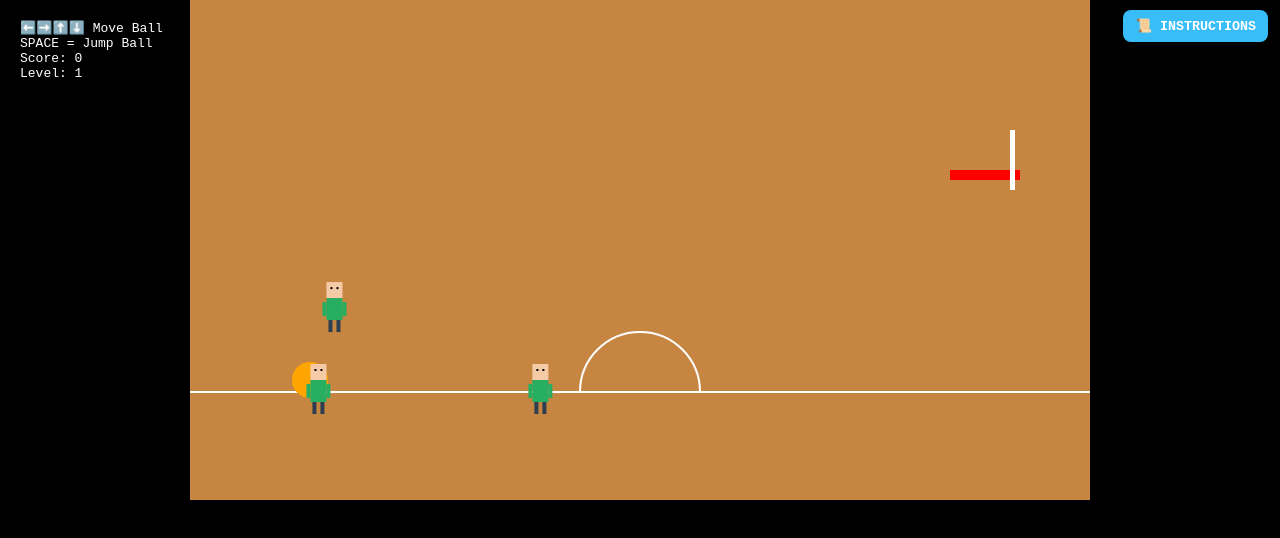
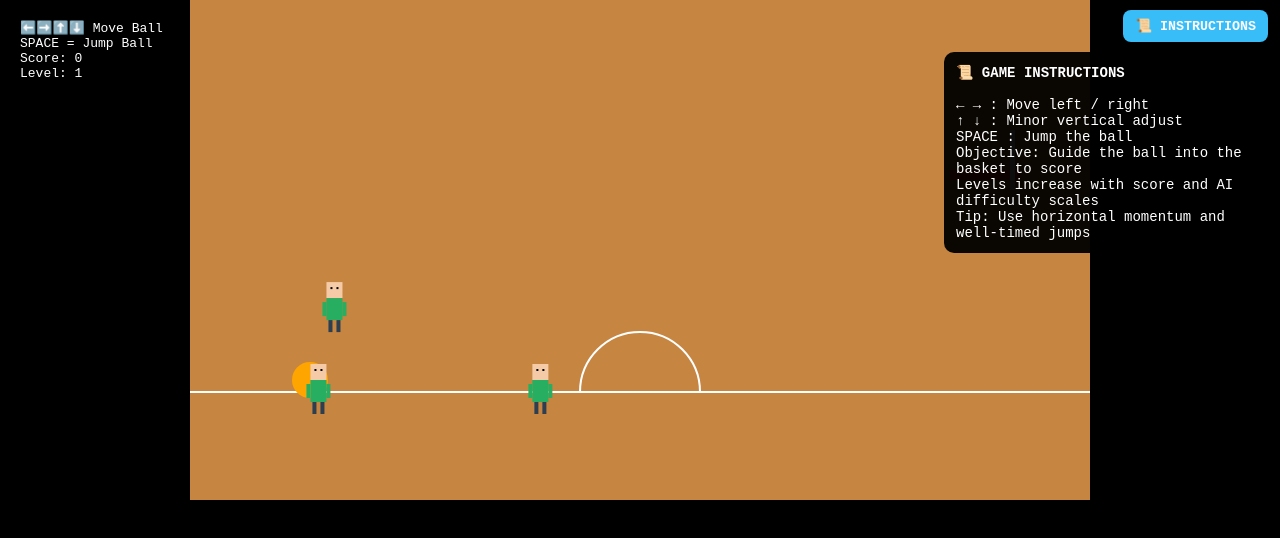
Before and after one commit to sharmag-26/Games, a plain HTML site: page Basketball_Game.html in a window 1280 px wide. Drawn offline with Linux system fonts and the light colour scheme.

Commit message:
Show instructions by default in Basketball_Game.html

```diff
--- a/Basketball_Game.html
+++ b/Basketball_Game.html
@@ -41,14 +41,14 @@
     top: 52px;
     right: 12px;
     width: 300px;
-    background: rgba(0,0,0,0.85);
+    background: rgba(0,0,0,0.95);
     color: white;
     padding: 12px;
     border-radius: 10px;
-    display: none;
+    display: block; /* show by default so users see instructions */
     font-family: monospace;
     font-size: 14px;
-    z-index: 40;
+    z-index: 9999;
   }
 </style>
 </head>
```
